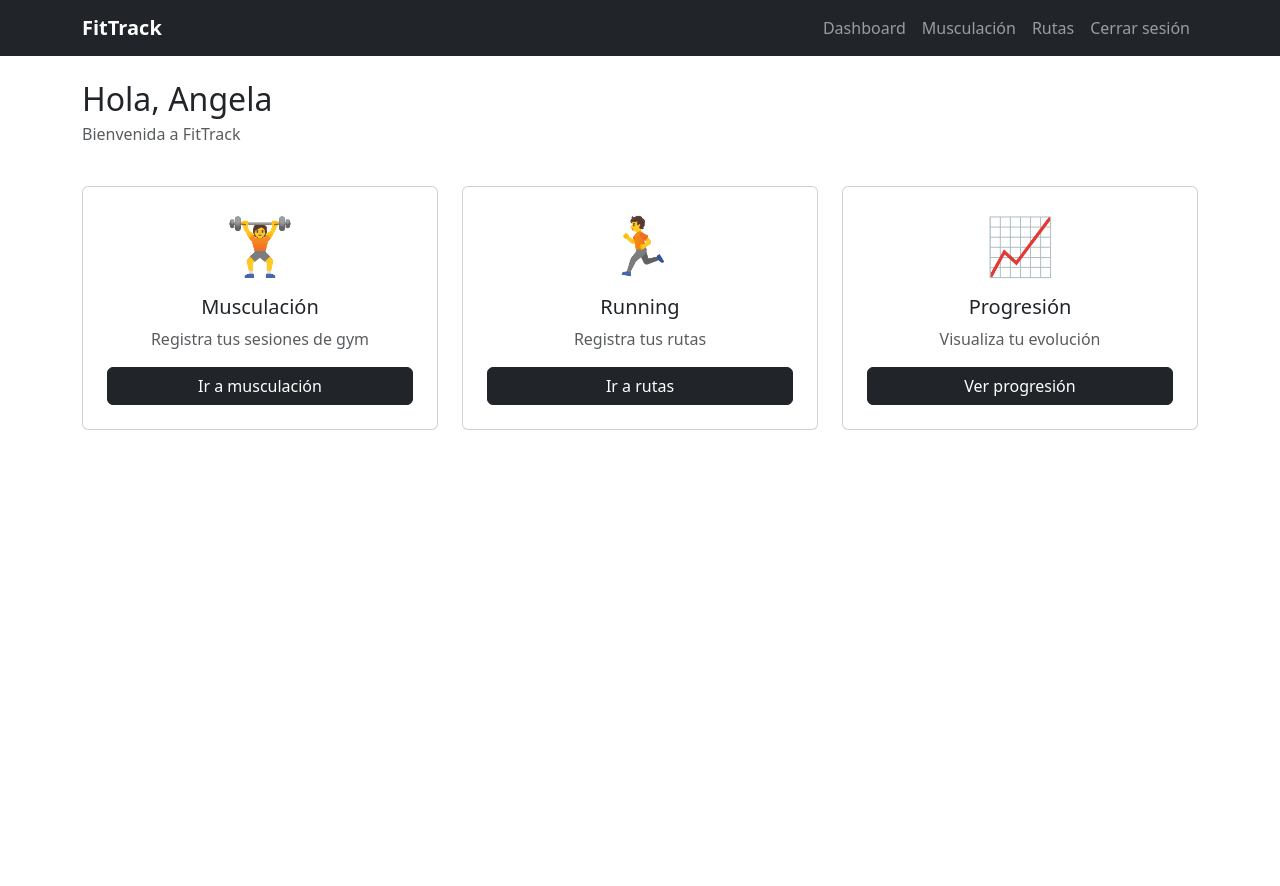
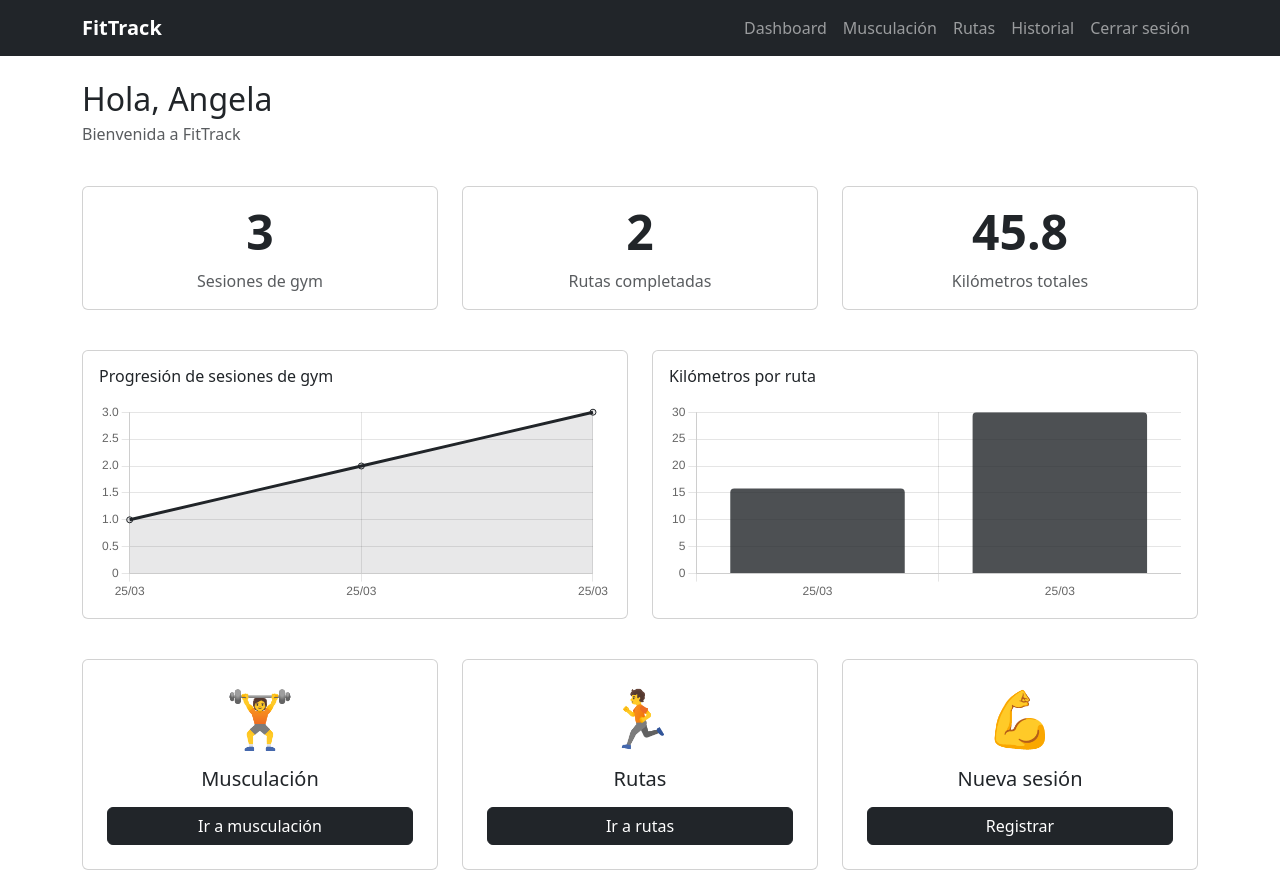
Before and after one commit to AngelaBuzon/fittrack, a Flask app: page /dashboard/ in a window 1280 px wide. Before the commit the page ends 430 px from the top, so only its background shows below. Run offline with Flask 3, Linux system fonts and the light colour scheme; a user stored in the database is signed in.

Commit message:
Fase 2: dashboard con graficas, modulo musculacion, rutas e historial

```diff
--- a/app/blueprints/dashboard.py
+++ b/app/blueprints/dashboard.py
@@ -1,9 +1,85 @@
-from flask import Blueprint, render_template
+from flask import Blueprint, render_template, request
 from flask_login import login_required, current_user
+from app.models import SesionMusculacion, Ruta
+from datetime import datetime
 
 dashboard_bp = Blueprint('dashboard', __name__)
 
 @dashboard_bp.route('/')
 @login_required
 def index():
-    return render_template('dashboard.html')
+    sesiones = SesionMusculacion.query.filter_by(
+        usuario_id=current_user.id
+    ).order_by(SesionMusculacion.fecha.asc()).all()
+
+    rutas = Ruta.query.filter_by(
+        usuario_id=current_user.id
+    ).order_by(Ruta.fecha.asc()).all()
+
+    sesiones_fechas = [s.fecha.strftime('%d/%m') for s in sesiones]
+    sesiones_count = list(range(1, len(sesiones) + 1))
+
+    rutas_fechas = [r.fecha.strftime('%d/%m') for r in rutas]
+    rutas_distancias = [r.distancia_km for r in rutas]
+
+    total_sesiones = len(sesiones)
+    total_rutas = len(rutas)
+    total_km = round(sum(r.distancia_km for r in rutas), 1)
+
+    return render_template('dashboard.html',
+        sesiones_fechas=sesiones_fechas,
+        sesiones_count=sesiones_count,
+        rutas_fechas=rutas_fechas,
+        rutas_distancias=rutas_distancias,
+        total_sesiones=total_sesiones,
+        total_rutas=total_rutas,
+        total_km=total_km
+    )
+
+@dashboard_bp.route('/historial')
+@login_required
+def historial():
+    tipo = request.args.get('tipo', '')
+    fecha_desde = request.args.get('fecha_desde', '')
+    fecha_hasta = request.args.get('fecha_hasta', '')
+
+    actividades = []
+
+    if tipo == '' or tipo == 'musculacion':
+        sesiones = SesionMusculacion.query.filter_by(usuario_id=current_user.id)
+        if fecha_desde:
+            sesiones = sesiones.filter(SesionMusculacion.fecha >= datetime.strptime(fecha_desde, '%Y-%m-%d'))
+        if fecha_hasta:
+            sesiones = sesiones.filter(SesionMusculacion.fecha <= datetime.strptime(fecha_hasta, '%Y-%m-%d'))
+        for s in sesiones.all():
+            actividades.append({
+                'tipo': 'musculacion',
+                'fecha': s.fecha,
+                'nombre': s.nombre,
+                'detalle': s.notas
+            })
+
+    if tipo == '' or tipo == 'running' or tipo == 'ciclismo':
+        rutas = Ruta.query.filter_by(usuario_id=current_user.id)
+        if tipo in ['running', 'ciclismo']:
+            rutas = rutas.filter_by(tipo=tipo)
+        if fecha_desde:
+            rutas = rutas.filter(Ruta.fecha >= datetime.strptime(fecha_desde, '%Y-%m-%d'))
+        if fecha_hasta:
+            rutas = rutas.filter(Ruta.fecha <= datetime.strptime(fecha_hasta, '%Y-%m-%d'))
+        for r in rutas.all():
+            actividades.append({
+                'tipo': r.tipo,
+                'fecha': r.fecha,
+                'nombre': f'{r.distancia_km} km en {r.duracion_min} min',
+                'detalle': r.notas
+            })
+
+    actividades.sort(key=lambda x: x['fecha'], reverse=True)
+
+    return render_template('historial.html',
+        actividades=actividades,
+        tipo=tipo,
+        fecha_desde=fecha_desde,
+        fecha_hasta=fecha_hasta
+    )
--- a/app/templates/base.html
+++ b/app/templates/base.html
@@ -15,6 +15,7 @@
                     <a class="nav-link" href="{{ url_for('dashboard.index') }}">Dashboard</a>
                     <a class="nav-link" href="{{ url_for('musculacion.index') }}">Musculación</a>
                     <a class="nav-link" href="{{ url_for('rutas.index') }}">Rutas</a>
+                    <a class="nav-link" href="{{ url_for('dashboard.historial') }}">Historial</a>
                     <a class="nav-link" href="{{ url_for('auth.logout') }}">Cerrar sesión</a>
                 {% else %}
                     <a class="nav-link" href="{{ url_for('auth.login') }}">Iniciar sesión</a>
--- a/app/templates/dashboard.html
+++ b/app/templates/dashboard.html
@@ -1,37 +1,116 @@
 {% extends 'base.html' %}
 
 {% block content %}
-<div class="row">
+<div class="row mb-4">
     <div class="col-12">
         <h2 class="mb-1">Hola, {{ current_user.nombre }}</h2>
         <p class="text-muted">Bienvenida a FitTrack</p>
     </div>
 </div>
 
-<div class="row mt-4">
+<div class="row mb-4">
+    <div class="col-md-4 mb-3">
+        <div class="card p-3 text-center">
+            <h1 class="display-5 fw-bold">{{ total_sesiones }}</h1>
+            <p class="text-muted mb-0">Sesiones de gym</p>
+        </div>
+    </div>
+    <div class="col-md-4 mb-3">
+        <div class="card p-3 text-center">
+            <h1 class="display-5 fw-bold">{{ total_rutas }}</h1>
+            <p class="text-muted mb-0">Rutas completadas</p>
+        </div>
+    </div>
+    <div class="col-md-4 mb-3">
+        <div class="card p-3 text-center">
+            <h1 class="display-5 fw-bold">{{ total_km }}</h1>
+            <p class="text-muted mb-0">Kilómetros totales</p>
+        </div>
+    </div>
+</div>
+
+<div class="row mb-4">
+    <div class="col-md-6 mb-3">
+        <div class="card p-3">
+            <h6 class="mb-3">Progresión de sesiones de gym</h6>
+            <canvas id="grafica-sesiones" height="200"></canvas>
+        </div>
+    </div>
+    <div class="col-md-6 mb-3">
+        <div class="card p-3">
+            <h6 class="mb-3">Kilómetros por ruta</h6>
+            <canvas id="grafica-rutas" height="200"></canvas>
+        </div>
+    </div>
+</div>
+
+<div class="row">
     <div class="col-md-4 mb-3">
         <div class="card text-center p-4">
             <h1 class="display-4">🏋️</h1>
             <h5 class="mt-2">Musculación</h5>
-            <p class="text-muted">Registra tus sesiones de gym</p>
-            <a href="{{ url_for('musculacion.index') }}" class="btn btn-dark">Ir a musculación</a>
+            <a href="{{ url_for('musculacion.index') }}" class="btn btn-dark mt-2">Ir a musculación</a>
         </div>
     </div>
     <div class="col-md-4 mb-3">
         <div class="card text-center p-4">
             <h1 class="display-4">🏃</h1>
-            <h5 class="mt-2">Running</h5>
-            <p class="text-muted">Registra tus rutas</p>
-            <a href="{{ url_for('rutas.index') }}" class="btn btn-dark">Ir a rutas</a>
+            <h5 class="mt-2">Rutas</h5>
+            <a href="{{ url_for('rutas.index') }}" class="btn btn-dark mt-2">Ir a rutas</a>
         </div>
     </div>
     <div class="col-md-4 mb-3">
         <div class="card text-center p-4">
-            <h1 class="display-4">📈</h1>
-            <h5 class="mt-2">Progresión</h5>
-            <p class="text-muted">Visualiza tu evolución</p>
-            <a href="#" class="btn btn-dark">Ver progresión</a>
+            <h1 class="display-4">💪</h1>
+            <h5 class="mt-2">Nueva sesión</h5>
+            <a href="{{ url_for('musculacion.nueva_sesion') }}" class="btn btn-dark mt-2">Registrar</a>
         </div>
     </div>
 </div>
+
+<script src="https://cdn.jsdelivr.net/npm/chart.js"></script>
+<script>
+    const sesionesLabels = {{ sesiones_fechas | tojson }};
+    const sesionesData = {{ sesiones_count | tojson }};
+    const rutasLabels = {{ rutas_fechas | tojson }};
+    const rutasData = {{ rutas_distancias | tojson }};
+
+    new Chart(document.getElementById('grafica-sesiones'), {
+        type: 'line',
+        data: {
+            labels: sesionesLabels,
+            datasets: [{
+                label: 'Sesiones acumuladas',
+                data: sesionesData,
+                borderColor: '#212529',
+                backgroundColor: 'rgba(33,37,41,0.1)',
+                fill: true,
+                tension: 0.4
+            }]
+        },
+        options: {
+            responsive: true,
+            plugins: { legend: { display: false } },
+            scales: { y: { beginAtZero: true } }
+        }
+    });
+
+    new Chart(document.getElementById('grafica-rutas'), {
+        type: 'bar',
+        data: {
+            labels: rutasLabels,
+            datasets: [{
+                label: 'Kilómetros',
+                data: rutasData,
+                backgroundColor: 'rgba(33,37,41,0.8)',
+                borderRadius: 4
+            }]
+        },
+        options: {
+            responsive: true,
+            plugins: { legend: { display: false } },
+            scales: { y: { beginAtZero: true } }
+        }
+    });
+</script>
 {% endblock %}
```
Also changed, not shown: app/templates/historial.html (added, +63 -0 lines), instance/fittrack.db.
